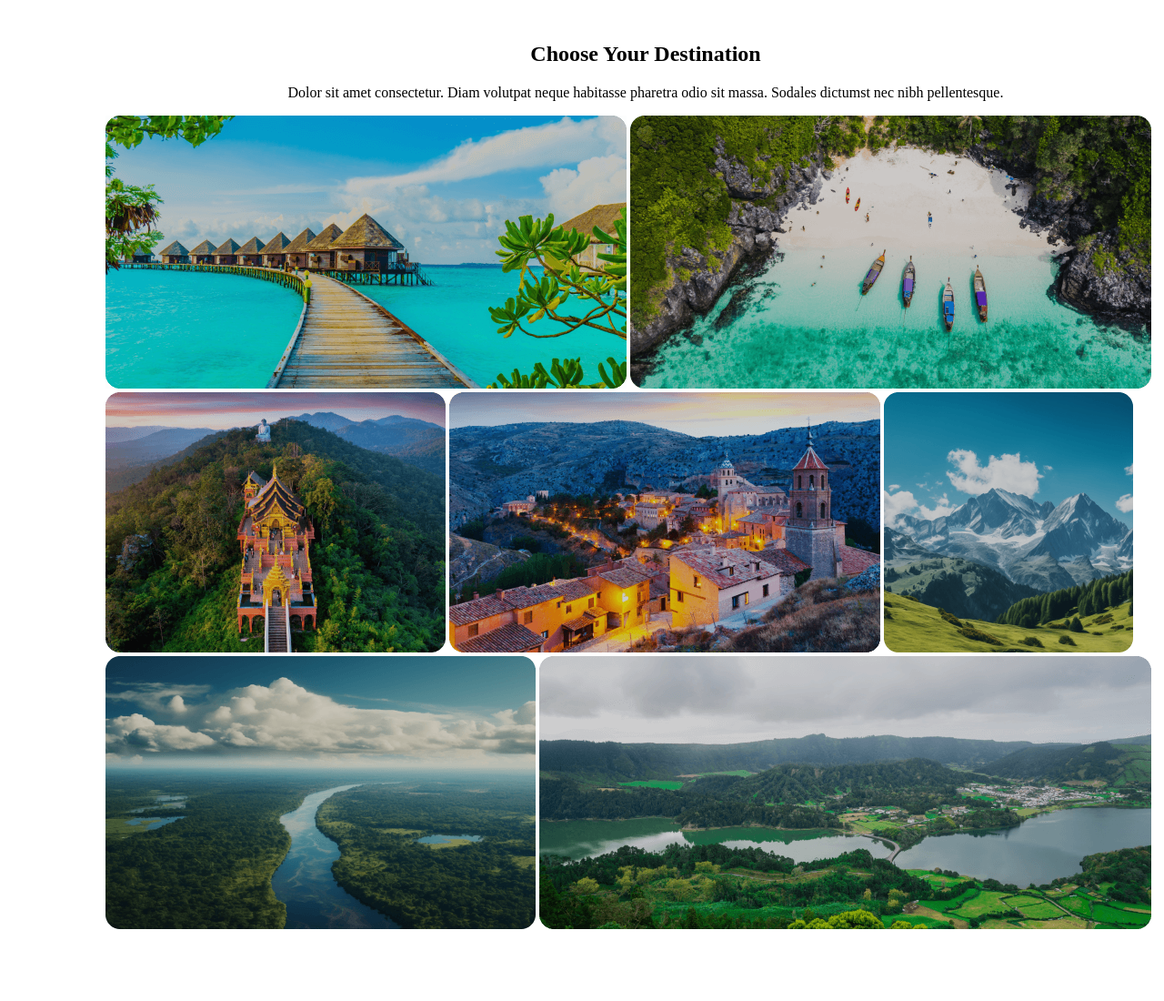
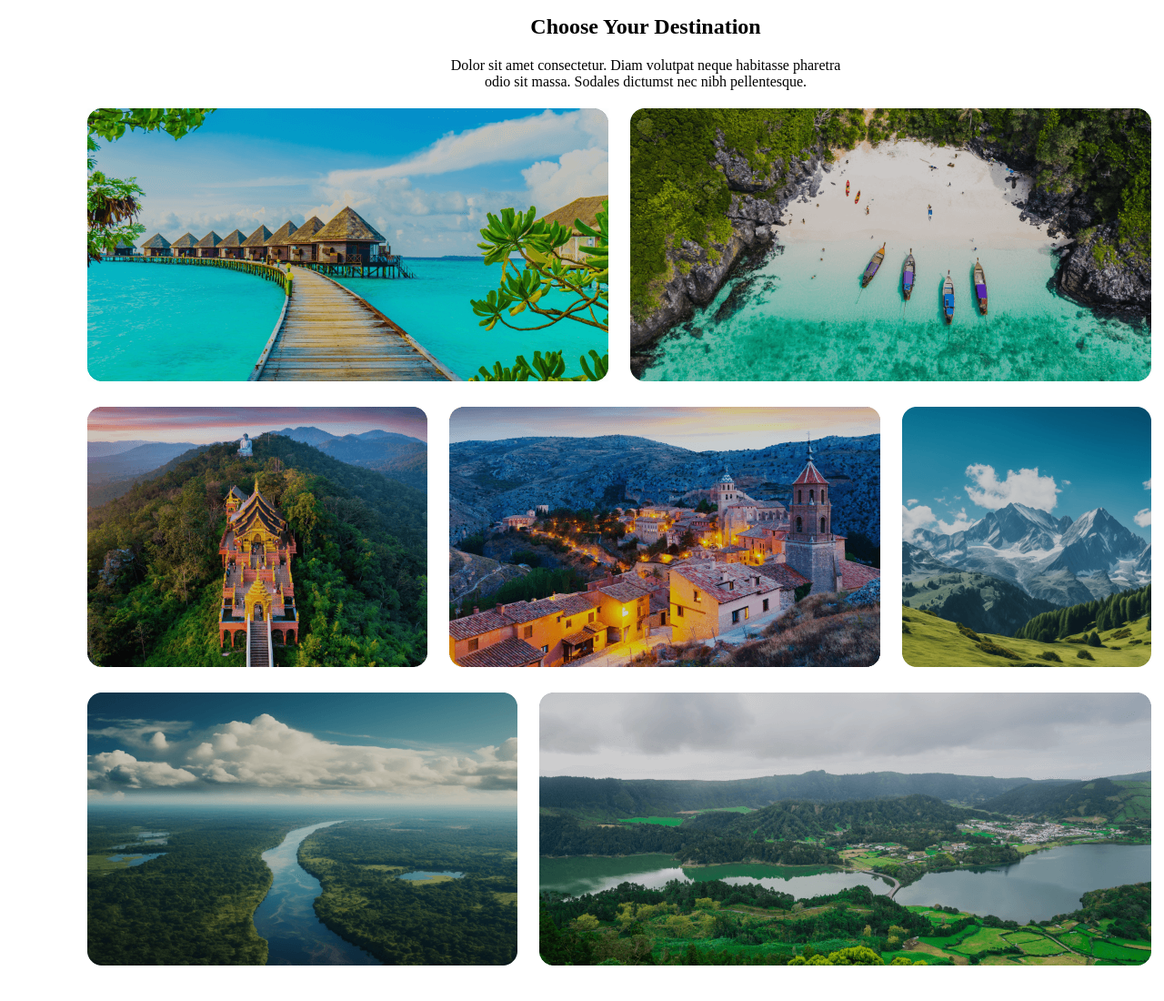
Before and after one commit to Abu-Said-56/assignment-two, a plain HTML site: page index.html in a window 1280 px wide. Shown: the part 1360-2460 px from the top of the page at 91% size. Drawn offline with Linux system fonts and the light colour scheme.

Commit message:
description complete

```diff
--- a/index.css
+++ b/index.css
@@ -35,6 +35,8 @@ span{
 ul{
     display: flex;
 }
+
+
 /* Banner section Style */
 
 .banner-section{
@@ -68,7 +70,10 @@ ul{
     border: 0;
 }
 .input-container{
+    display: flex;
+    justify-content: center;
     align-items: center;
+    gap: 10px;
     /* padding: 30px 120px; */
     /* border-radius: 8px; */
     /* background: rgba(255, 255, 255, 0.30); */
@@ -102,7 +107,9 @@ input > section > option{
     width: 174px;
     height: 52px;
 }
-/* popular part Style */
+
+
+/* popular Tours Style */
 .popular-unorderd-list{
     display: inline;
 }
@@ -124,37 +131,51 @@ input > section > option{
     width: 540px;
     height: 550px;
 }
-/* third pera style */
-.third-pera-div{
+
+
+/* Destination Styles */
+.destination-section{
+    width: 93%;
+    margin: 20px auto;
+}
+/* .destination-header{
     text-align: center;
-    margin-top: 50px;
+    width: 480px;
+} */
+.destination-title{
+    text-align: center;
+}
+.destination-description{
+    text-align: center;
+    margin: auto;
+    margin-bottom: 20px;
+    width: 443px;
 }
 .all-image{
-    width: 1170px;
-    padding-left: 66px;
-   /* display: grid; */
+    display: grid;
+    gap: 24px;
 }
 .first-row{
-    grid-template-columns: repeat(2,1fr);
+    display: flex;
+    gap: 24px;
 }
 .second-row{
-    grid-template-columns: repeat(3,1fr);
+    display: flex;
     gap: 24px;
 }
 .third-row{
-    grid-template-columns: repeat(2,1fr);
+    display: flex;
+    gap: 24px;
 }
 
 
-
 /* Responsive Header Section */
-@media screen and (max-width:600px) {
+/* @media screen and (max-width:600px) {
     .header-container{
       flex-direction: column;
     }
     ul{
         flex-direction: column;
-        /* padding-bottom: 10px; */
     }
 
-}
+} */
--- a/index.html
+++ b/index.html
@@ -71,26 +71,25 @@
       </div>
     </div>
 </section>
-<section>
-    <div class="third-pera-div">
-        <h1>Choose Your Destination</h1>
-        <p>Dolor sit amet consectetur. Diam volutpat neque habitasse pharetra odio sit massa. Sodales dictumst nec nibh pellentesque.</p>
+<section class="destination-section">
+    <div class="destination-header">
+        <h1 class="destination-title">Choose Your Destination</h1>
+        <p class="destination-description">Dolor sit amet consectetur. Diam volutpat neque habitasse pharetra odio sit massa. Sodales dictumst nec nibh pellentesque.</p>
     </div>
     <div class="all-image">
     <div class="first-row">
-        <img src="image/Images/Rectangle 5.png">
-        <img src="image/Images/Rectangle 8.png">
+        <div><img src="image/Images/Rectangle 5.png"></div>
+        <div><img src="image/Images/Rectangle 8.png"></div>
     </div>
     <div class="second-row">
-        <img src="image/Images/Rectangle 6.png">
-        <img src="image/Images/Rectangle 7.png">
-        <img src="image/Images/Rectangle 9.png">
+        <div><img src="image/Images/Rectangle 6.png"></div>
+        <div><img src="image/Images/Rectangle 7.png"></div>
+        <div><img src="image/Images/Rectangle 9.png"></div>
     </div>
     <div class="third-row">
-        <img src="image/Images/Rectangle 11.png">
-        <img src="image/Images/Rectangle 10.png">
+        <div><img src="image/Images/Rectangle 11.png"></div>
+        <div><img src="image/Images/Rectangle 10.png"></div>
     </div>
-</div>
 </section>
     </main>
 </body>
```
